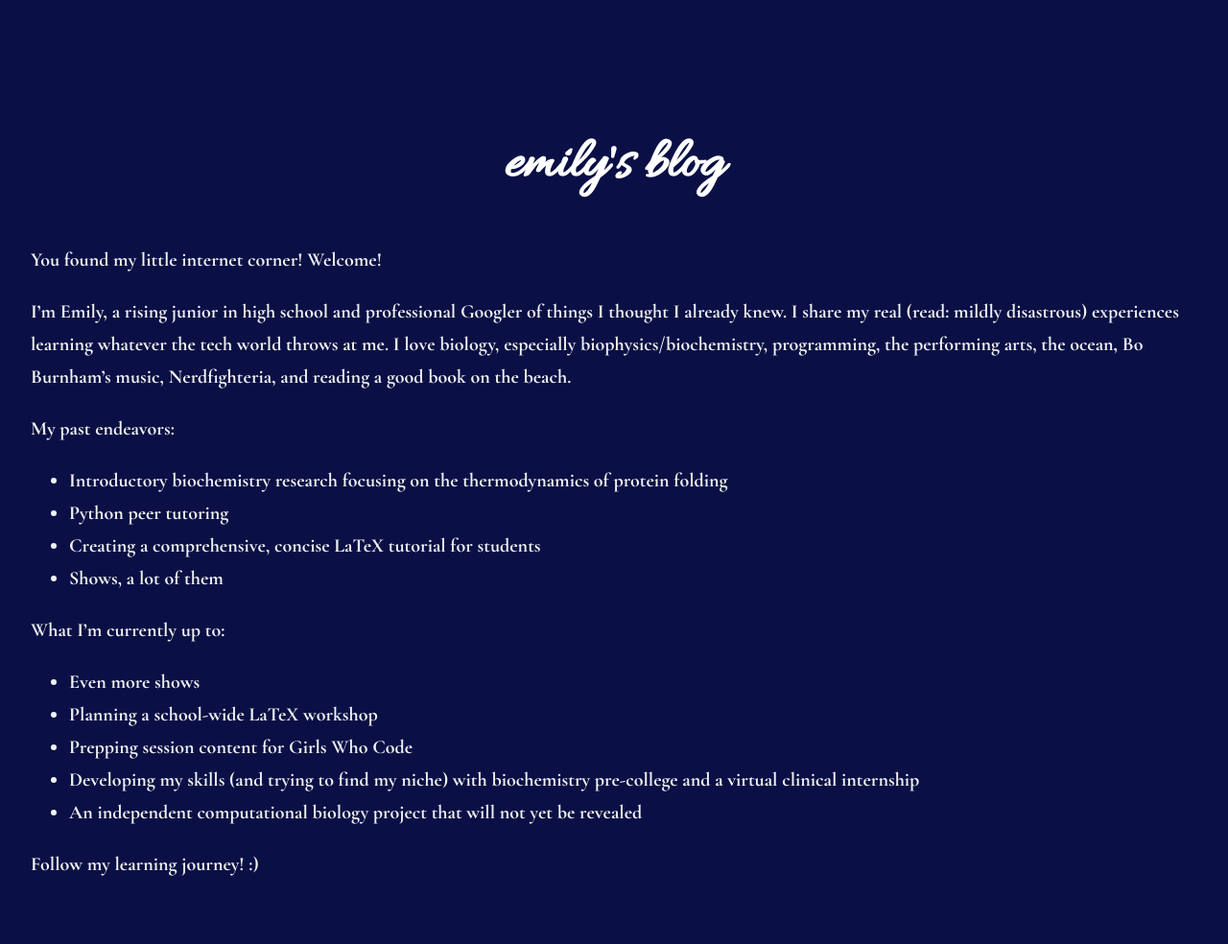
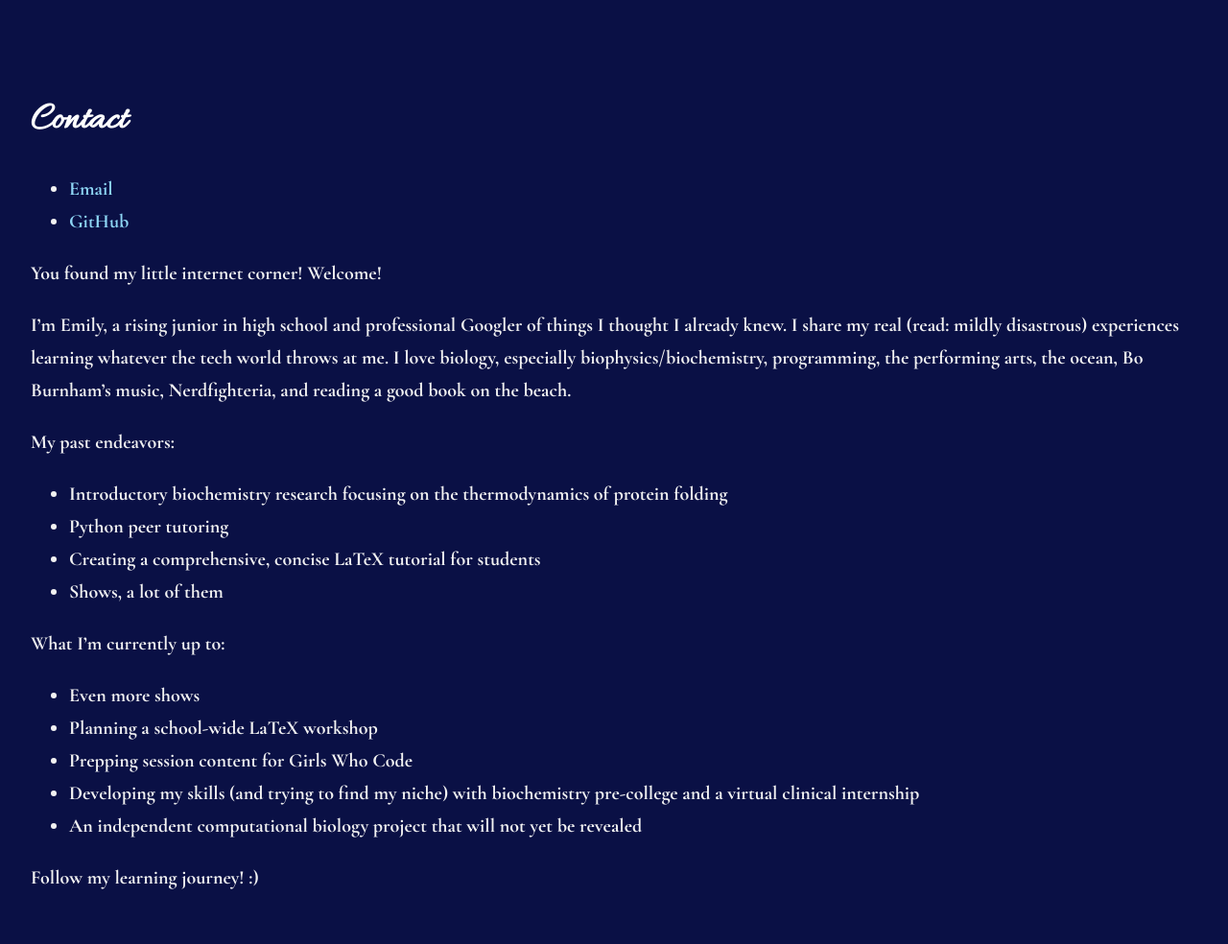
Before and after one commit to leucinemymind/leucinemymind.github.io, a Jekyll site: the page built from index.md, in a window 1280 px wide. Shown: the whole page at 96% size. Built offline with Jekyll 4.4.1, drawn with Linux system fonts in a browser that asks for light colours; our own code applies the rules of GitHub Pages for plain Markdown files.

Commit message:
Update default.html

```diff
--- a/_layouts/default.html
+++ b/_layouts/default.html
@@ -16,8 +16,16 @@
     <source src="oceanwaves.mp3" type="audio/mpeg">
   </audio>
 
+  <div class="wrapper">
+    <aside class="sidebar">
+      <h2>Contact</h2>
+      <ul>
+        <li><a href="mailto:emilyy2009x@gmail.com">Email</a></li>
+        <li><a href="https://github.com/leucinemymind">GitHub</a></li>
+      </ul>
+    </aside>
+
   <main>
-    <h1>emily's blog</h1>
     {{ content }}
   </main>
 
```
